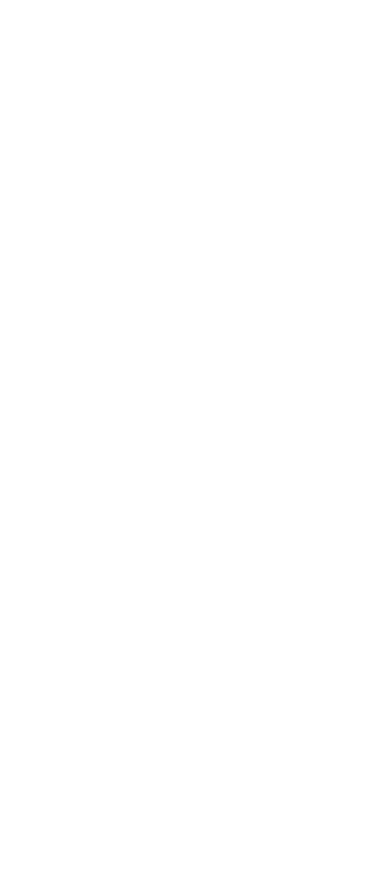
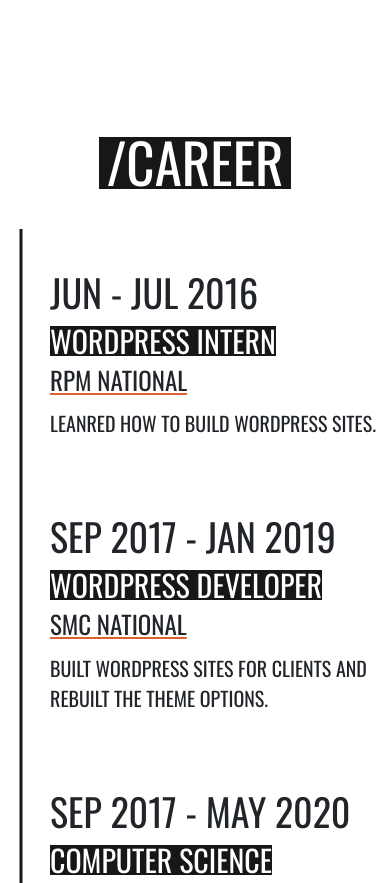
Before and after one commit to BenLebich/portfolio-svelte, a Svelte app: page / in a window 390 px wide. Shown: the part 1940-2823 px from the top of the page. Built offline with nearby package versions, Linux system fonts and the light colour scheme.

Commit message:
finished about and careers sections

```diff
--- a/src/App.svelte
+++ b/src/App.svelte
@@ -12,8 +12,9 @@
 
 <main>
 	<Nav innerWidth={innerWidth}/>
-	<Hero/>
+	<Hero />
 	<About y={y} innerWidth={innerWidth}/>
+	<Career innerWidth={innerWidth}/>
 </main>
 
 <svelte:window bind:scrollY={y} bind:innerWidth={innerWidth}/>
--- a/src/comps/micro/AboutContent.svelte
+++ b/src/comps/micro/AboutContent.svelte
@@ -2,7 +2,7 @@
   import SectionTitle from "./SectionTitle.svelte";
 </script>
 
-<SectionTitle />
+<SectionTitle title="About"/>
 <div class="content">
   <img src="/images/me.png" alt="Ben Lebich Hiking" />
   <div class="desc">
--- a/src/comps/sections/About.svelte
+++ b/src/comps/sections/About.svelte
@@ -15,7 +15,7 @@
 </script>
 
 <section>
-  <div class="mountains-top">
+  <div class="mountains">
     <div class="range lighter" style="margin-left: {leftLight}px">
       <svg
         width="2500"
@@ -137,8 +137,8 @@
         <AboutContent />
     </div>
   </div>
-  <div class="mountains-top" style="transform: scale(1,-1)">
-    <div class="range lighter" style="margin-left: -{leftLight}px">
+  <div class="mountains bottom" style="transform: scale(1,-1)">
+    <div class="range lighter" style="margin-left: -{leftLight - 400}px">
       <svg
         width="2500"
         height="382"
@@ -196,7 +196,7 @@
         </svg>
       {/if}
     </div>
-    <div class="range darker" style="margin-left: {leftDark}px; z-index: 2;">
+    <div class="range darker" style="margin-left: {leftDark - 400}px; z-index: 2;">
       <svg
         width="2500"
         height="382"
@@ -258,7 +258,7 @@
 </section>
 
 <style>
-  .mountains-top {
+  .mountains {
     padding-top: 200px;
     width: 100vw;
     position: relative;
@@ -267,23 +267,23 @@
     flex-direction: column;
     align-items: center;
   }
-  .mountains-top .range {
+  .mountains .range {
     width: 300%;
     height: 150px;
     display: flex;
     flex-direction: row;
   }
-  .mountains-top .lighter {
+  .mountains .lighter {
       height: 200px;
   }
-  .mountains-top svg {
+  .mountains svg {
     width: 300%;
     height: 150px;
   }
-  .mountains-top .lighter svg {
+  .mountains .lighter svg {
       height: 200px;
   }
-  .mountains-top .darker {
+  .mountains .darker {
     margin-top: -150px;
   }
   .content {
@@ -292,6 +292,10 @@
     padding: 200px 100px;
   }
 
+  .bottom {
+      padding-top: 150px;
+  }
+
   .mountains-bottom {
     display: flex;
   }
--- a/src/comps/sections/Career.svelte
+++ b/src/comps/sections/Career.svelte
@@ -0,0 +1,188 @@
+<script>
+  import SectionTitle from "../micro/SectionTitle.svelte";
+  let heightArrow = 700;
+  export let innerWidth;
+
+  $: if (innerWidth <= 1000 && innerWidth >= 400) {
+      heightArrow = 1000;
+  } else if (innerWidth < 400) {
+    heightArrow = 1100;
+  } else {
+    heightArrow = 700;
+  }
+</script>
+
+<div class="container">
+  <SectionTitle title="Career" />
+
+  {#if innerWidth > 1000}
+  <div class="content">
+    <div class="left">
+        <div class="event ev-1">
+            <div class="range">Jun - Jul 2016</div>
+            <div class="title">Wordpress Intern</div>
+            <div class="place">RPM National</div>
+            <div class="desc">Leanred how to build WordPress sites.</div>
+        </div>
+        <div class="event ev-3">
+            <div class="range">Sep 2017 - May 2020</div>
+            <div class="title">Computer Science Student</div>
+            <div class="place">Sierra College</div>
+            <div class="desc">Leanred how to build WordPress sites.</div>
+        </div>
+    </div>
+    <div class="arrow-desktop">
+      <svg
+        width="18"
+        height={heightArrow + 15}
+        viewBox="0 0 18 {heightArrow + 15}"
+        fill="none"
+        xmlns="http://www.w3.org/2000/svg"
+      >
+        <path
+          d="M9 {heightArrow +
+            15}L17.6603 {heightArrow}L0.339745 {heightArrow}L9 {heightArrow +
+            15}ZM7.5 -6.55671e-08L7.5 {heightArrow + 1.5}L10.5 {heightArrow +
+            1.5}L10.5 6.55671e-08L7.5 -6.55671e-08Z"
+          fill="#171717"
+        />
+      </svg>
+    </div>
+    <div class="right">
+        <div class="event ev-2">
+            <div class="range">Sep 2017 - JAN 2019</div>
+            <div class="title">Wordpress Developer</div>
+            <div class="place">SMC National</div>
+            <div class="desc">Built WordPress sites for clients and rebuilt the theme options.</div>
+        </div>
+        <div class="event ev-4">
+            <div class="range">Jan 2019 - Current</div>
+            <div class="title">Lead Developer</div>
+            <div class="place">SMC National</div>
+            <div class="desc">Lead the development of a lead to patient tracking application.</div>
+        </div>
+    </div>
+  </div>
+  {:else}
+  <div class="content-mobile">
+    <div class="arrow-mobile">
+        <svg
+          width="18"
+          height={heightArrow + 15}
+          viewBox="0 0 18 {heightArrow + 15}"
+          fill="none"
+          xmlns="http://www.w3.org/2000/svg"
+        >
+          <path
+            d="M9 {heightArrow +
+              15}L17.6603 {heightArrow}L0.339745 {heightArrow}L9 {heightArrow +
+              15}ZM7.5 -6.55671e-08L7.5 {heightArrow + 1.5}L10.5 {heightArrow +
+              1.5}L10.5 6.55671e-08L7.5 -6.55671e-08Z"
+            fill="#171717"
+          />
+        </svg>
+    </div>
+    <div class="events">
+        <div class="event ev-1">
+            <div class="range">Jun - Jul 2016</div>
+            <div class="title">Wordpress Intern</div>
+            <div class="place">RPM National</div>
+            <div class="desc">Leanred how to build WordPress sites.</div>
+        </div>
+        <div class="event ev-2">
+            <div class="range">Sep 2017 - JAN 2019</div>
+            <div class="title">Wordpress Developer</div>
+            <div class="place">SMC National</div>
+            <div class="desc">Built WordPress sites for clients and rebuilt the theme options.</div>
+        </div>
+        <div class="event ev-3">
+            <div class="range">Sep 2017 - May 2020</div>
+            <div class="title">Computer Science</div>
+            <div class="place">Sierra College</div>
+            <div class="desc">Leanred how to build WordPress sites.</div>
+        </div>
+        <div class="event ev-4">
+            <div class="range">Jan 2019 - Current</div>
+            <div class="title">Lead Developer</div>
+            <div class="place">SMC National</div>
+            <div class="desc">Lead the development of a lead to patient tracking application.</div>
+        </div>
+    </div>
+  </div>
+  {/if}
+</div>
+
+<style>
+  .arrow-desktop {
+      padding-left: 40px;
+      padding-right: 40px;
+  }
+
+  .arrow-mobile {
+      padding-right: 20px;
+  }
+
+  .content {
+    padding-top: 40px;
+    display: flex;
+    flex-direction: row;
+    justify-content: center;
+    text-transform: uppercase;
+  }
+
+  .content-mobile {
+    padding-top: 40px;
+    display: flex;
+    flex-direction: row;
+    justify-content: center;
+    text-transform: uppercase;
+  }
+
+  .content-mobile .event {
+      padding: 30px 0px;
+  }
+
+  .left, .right {
+      max-width: 350px;
+      padding-top: 30px;
+  }
+
+  .event div {
+      padding: 5px 0px;
+  }
+
+  .content .ev-2 {
+      margin-top: 120px;
+  }
+
+  .content .ev-3 {
+      margin-top: 100px;
+  }
+
+  .content .ev-4 {
+      margin-top: 100px;
+  }
+
+  .range {
+      font-size: 38px;
+  }
+
+  .title {
+      font-size: 30px;
+      background-color: #171717;
+      color: #ffffff;
+      line-height: 20px;
+      width: fit-content;
+
+  }
+  .place {
+      font-size: 25px;
+      text-decoration: underline;
+      text-decoration-color: #dd6031;
+
+  }
+  .desc {
+      font-size: 20px;
+  }
+
+</style>
--- a/src/comps/sections/Nav.svelte
+++ b/src/comps/sections/Nav.svelte
@@ -1,8 +1,10 @@
 <script>
   export let innerWidth;
   let heightArrow = 190;
-  if (innerWidth <= 775) {
+  $: if (innerWidth <= 775) {
     heightArrow = 25;
+  } else {
+    heightArrow = 190;
   }
   let selected = "Home";
   let sections = ["Home", "About", "Career", "Project", "Contact"];
@@ -95,6 +97,11 @@
     cursor: pointer;
   }
 
+  .sections div:hover {
+    text-decoration: underline;
+    text-decoration-color: #dd6031;
+  }
+
   .sections .active {
     color: #ffffff;
     background-color: #171717;
```
